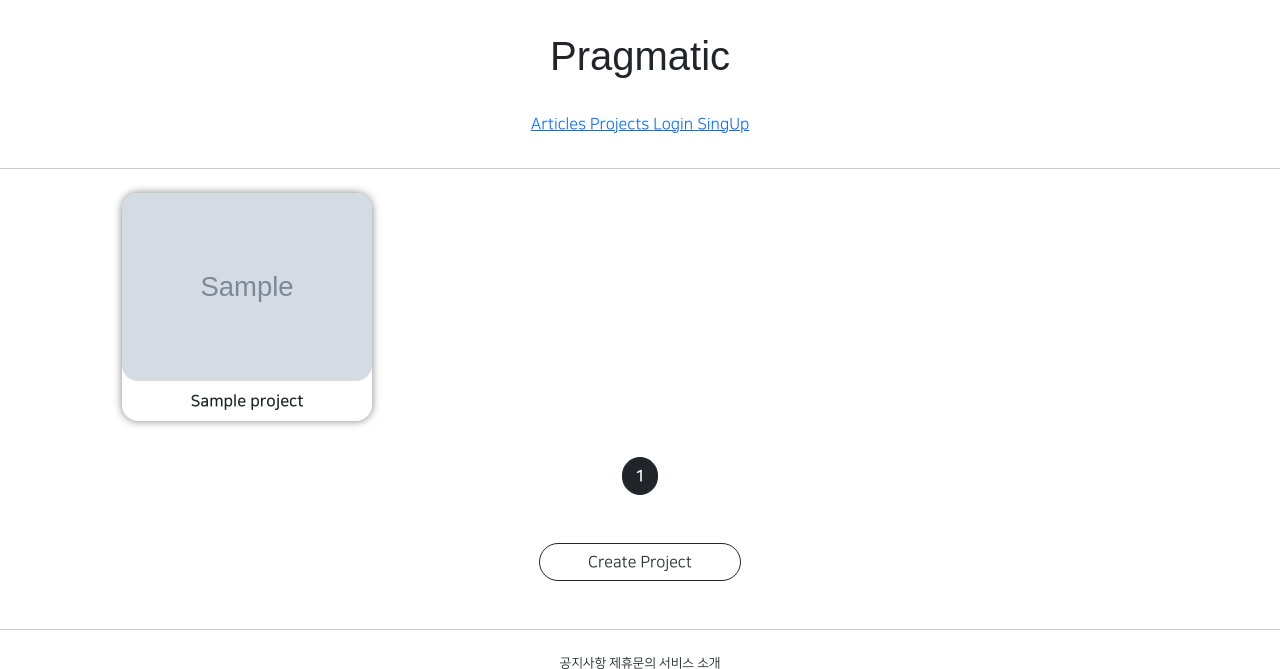
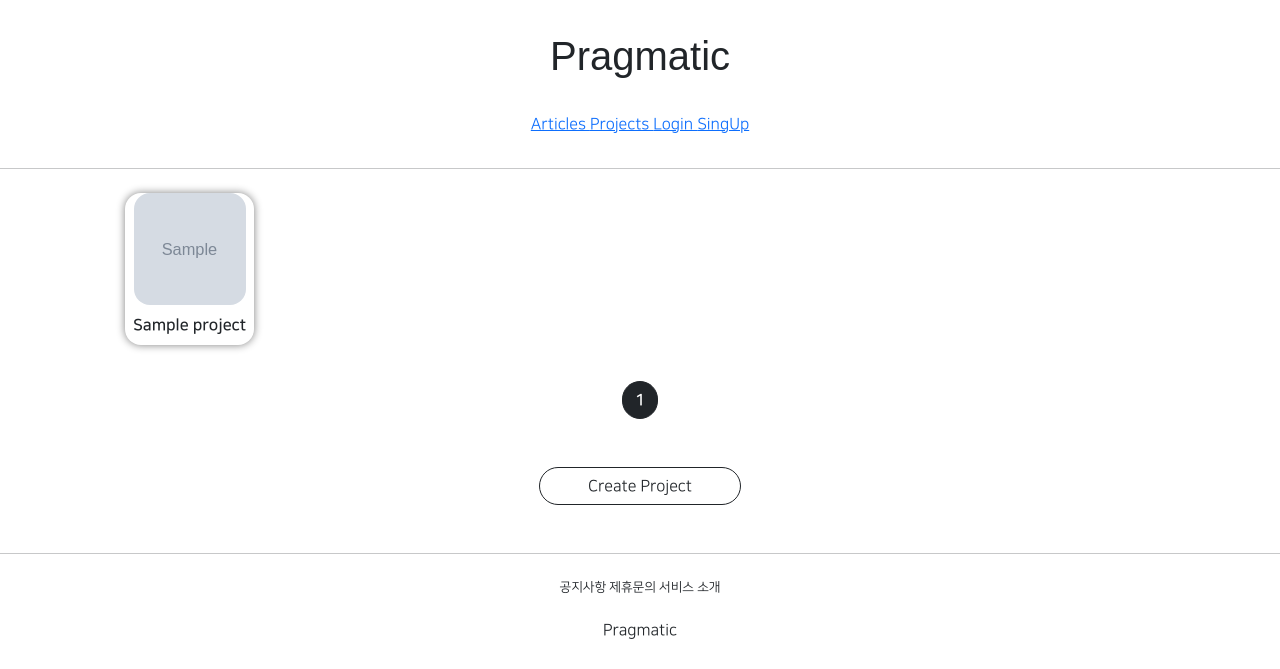
Before and after one commit to 00kang/gis_web_mine, a Django app: template projectapp/templates/projectapp/list.html in a window 1280 px wide. Shown: the top 669 px of the page. Run offline with Django 3.2, Linux system fonts and the light colour scheme; the template is opened without the code that fills it: most values are stand-ins (such as "Sample title", 1, 10 or a date in 2020); grey boxes marked "Sample" are stand-in pictures; parts of the project's set-up code (start-up, migrations or seed data) failed here and were passed over; some libraries are stand-ins or nearby versions; some web fonts are replaced.

Commit message:
08/17 commit | Update ProjectList Design

```diff
--- a/projectapp/templates/projectapp/list.html
+++ b/projectapp/templates/projectapp/list.html
@@ -10,8 +10,6 @@
         }
 
         .container div {
-          width: 45%;
-            max-width: 250px;
           display: flex;
           justify-content: center;
           align-items: center;
@@ -21,7 +19,9 @@
         }
 
         .container img {
-            width: 100%;
+            width: 7rem;
+            height: 7rem;
+            object-fit: cover;
             border-radius: 1rem;
         }
     </style>
```
